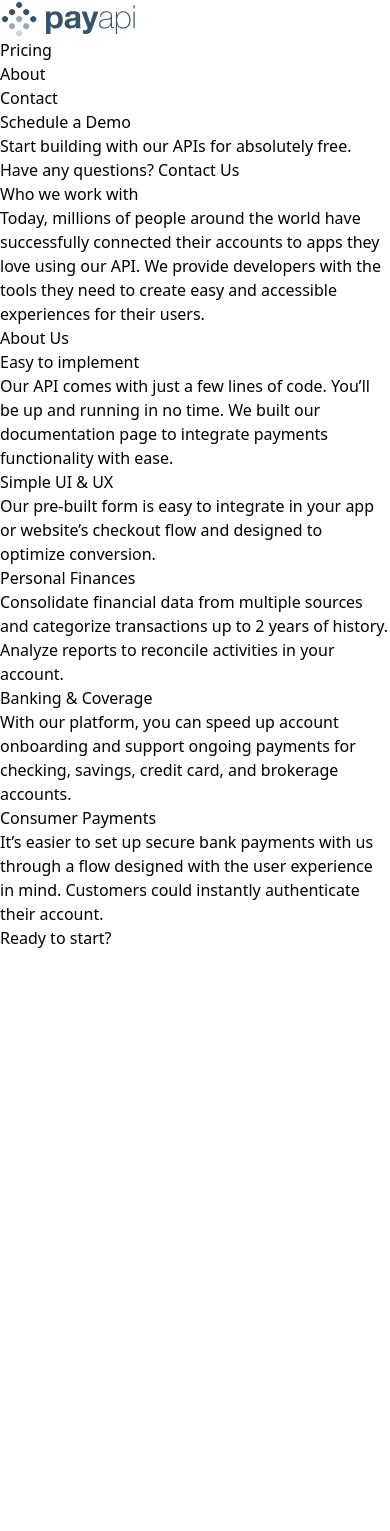
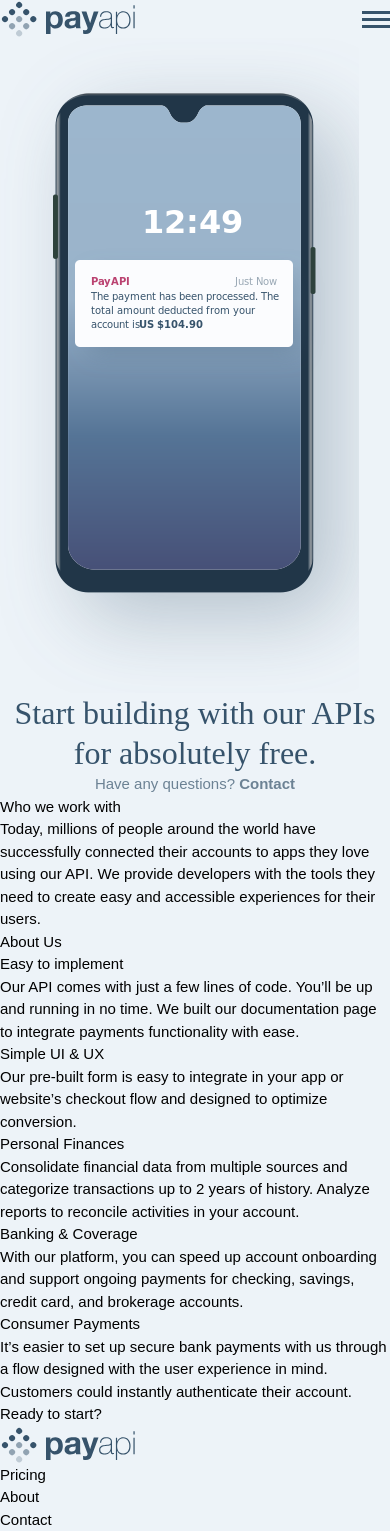
Before and after one commit to ittybe/payapi, a React (Create React App) app: page / in a window 390 px wide. Before the commit the page ends 950 px from the top, so only its background shows below. Built offline with nearby package versions, Linux system fonts and the light colour scheme.

Commit message:
home start section style mobile

```diff
--- /dev/null
+++ b/src/App.css
@@ -0,0 +1,7 @@
+.navigation {
+    @apply hidden flex-row items-center flex-1;
+}
+
+.navigation>ul>li {
+    @apply m-5;
+}
--- a/src/App.js
+++ b/src/App.js
@@ -7,22 +7,25 @@ import {
 } from "react-router-dom";
 import Home from "./Home";
 import About from "./About";
+import './App.css';
 
 import logo from "./assets/shared/desktop/logo.svg"
+// import closeMenu from "./assets/shared/mobile/close.svg"
+import menu from "./assets/shared/mobile/menu.svg"
 
 export class App extends react.Component {
     render() {
         return (
             <Router>
-                <div>
-                    <header>
-                        <div>
+                <div className="page-wrapper">
+                    <header className="flex flex-row">
+                        <div className="flex items-center justify-center">
                             <Link to="/">
                                 <img src={logo} alt="logo" />
                             </Link>
                         </div>
-                        <nav>
-                            <ul>
+                        <nav className="hidden navigation">
+                            <ul className="flex flex-row items-center mx-auto">
                                 <li>
                                     <Link to="pricing">Pricing</Link>
                                 </li>
@@ -32,12 +35,14 @@ export class App extends react.Component {
                                 <li>
                                     <Link to="contact">Contact</Link>
                                 </li>
-                                <button>
-                                    Schedule a Demo
-                                </button>
                             </ul>
+                            <button className="ml-auto">
+                                Schedule a Demo
+                            </button>
                         </nav>
-                        <button className="hidden" onClick="showHideMenu"></button>
+                        <button className="sm:hidden ml-auto" onClick="showHideMenu">
+                            <img src={menu} alt="" />
+                        </button>
                     </header>
                     <div>
                         <Switch>
@@ -56,7 +61,38 @@ export class App extends react.Component {
                         </Switch>
                     </div>
                     <footer>
+                        {/* logo */}
+                        <div>
+                            <Link to="/">
+                                <img src={logo} alt="logo" />
+                            </Link>
+                        </div>
+                        {/* links */}
+                        <nav>
+                            <ul>
+                                <li>
+                                    <Link to="pricing">Pricing</Link>
+                                </li>
+                                <li>
+                                    <Link to="about">About</Link>
+                                </li>
+                                <li>
+                                    <Link to="contact">Contact</Link>
+                                </li>
+                            </ul>
+                        </nav>
+                        {/* social media */}
+                        <div>
+                            <a href="#">
 
+                            </a>
+                            <a href="#">
+
+                            </a>
+                            <a href="#">
+                                <img src="" alt="" />
+                            </a>
+                        </div>
                     </footer>
                 </div>
             </Router>
--- /dev/null
+++ b/src/Home.css
@@ -0,0 +1,23 @@
+.start-section {
+
+}
+
+.start-section .img-wrapper img {
+    margin-right: -30px ;
+}
+
+.big-heading {
+    @apply leading-tight;
+    font-size: var(--m-big-heading);
+    font-family: var(--heading-font-family);
+    color: var(--blue);
+    text-align: center;
+}
+
+.under-text {
+    color: var(--light-blue);
+}
+
+.under-text span {
+    font-weight: bold;
+}
--- a/src/Home.js
+++ b/src/Home.js
@@ -1,21 +1,25 @@
 import react from "react";
 import {Link} from "react-router-dom";
+import "./Home.css";
+import phoneMockup from "./assets/home/desktop/illustration-phone-mockup.png"
 
 export class Home extends react.Component {
     render() {
         return (
             <div>
                 {/* start section */}
-                <div>
+                <div className="start-section">
                     {/* image */}
-                    <div></div>
+                    <div className="img-wrapper">
+                        <img src={phoneMockup} alt="" />
+                    </div>
                     <div>
                         {/* heading */}
-                        <div>Start building with our APIs for absolutely free.</div>
+                        <div className="big-heading">Start building with our APIs for absolutely free.</div>
                         {/* email component */}
                         <div></div>
                         {/* under text */}
-                        <div>Have any questions?<Link to="/contact"> Contact Us</Link> </div>
+                        <div className="under-text text-center">Have any questions? <Link to="/contact"><span>Contact</span></Link> </div>
                     </div>
                 </div>
                 {/* business allies section */}
--- a/src/index.css
+++ b/src/index.css
@@ -2,3 +2,10 @@
 @tailwind components;
 @tailwind utilities;
 @import url('https://fonts.googleapis.com/css2?family=DM+Serif+Display&family=Public+Sans&display=swap');
+
+body {
+    font-family: var(--body-font-family);
+    font-weight: var(--body-font-weight);
+    background-color: var(--body-bg-color);
+    font-size: 15px;
+}
--- a/src/variables.css
+++ b/src/variables.css
@@ -8,8 +8,19 @@
     --mirage-blue:rgb(27, 38, 47);
     --charm-pink:rgb(218, 109, 151);
 
+    --body-bg-color: #EDF3F8;
+
+    /* fonts */
+
     --heading-font-family: 'DM Serif Display', serif;
     --heading-font-weight: 400;
     --body-font-family: 'Public Sans', sans-serif;
     --body-font-weight: 400;
+
+    --page-margin-x: 20px;
+
+
+    /* font size */
+    --m-big-heading: 32px;
+    --m-heading: 18px;
 }
--- a/tailwind.config.js
+++ b/tailwind.config.js
@@ -2,7 +2,9 @@ module.exports = {
   purge: ['./src/**/*.{js,jsx,ts,tsx}', './public/index.html'],
   darkMode: false, // or 'media' or 'class'
   theme: {
-    extend: {},
+    extend: {
+
+    },
   },
   variants: {
     extend: {},
```
Also changed, not shown: src/assets/home/desktop/illustration-phone-mockup.png (added).
